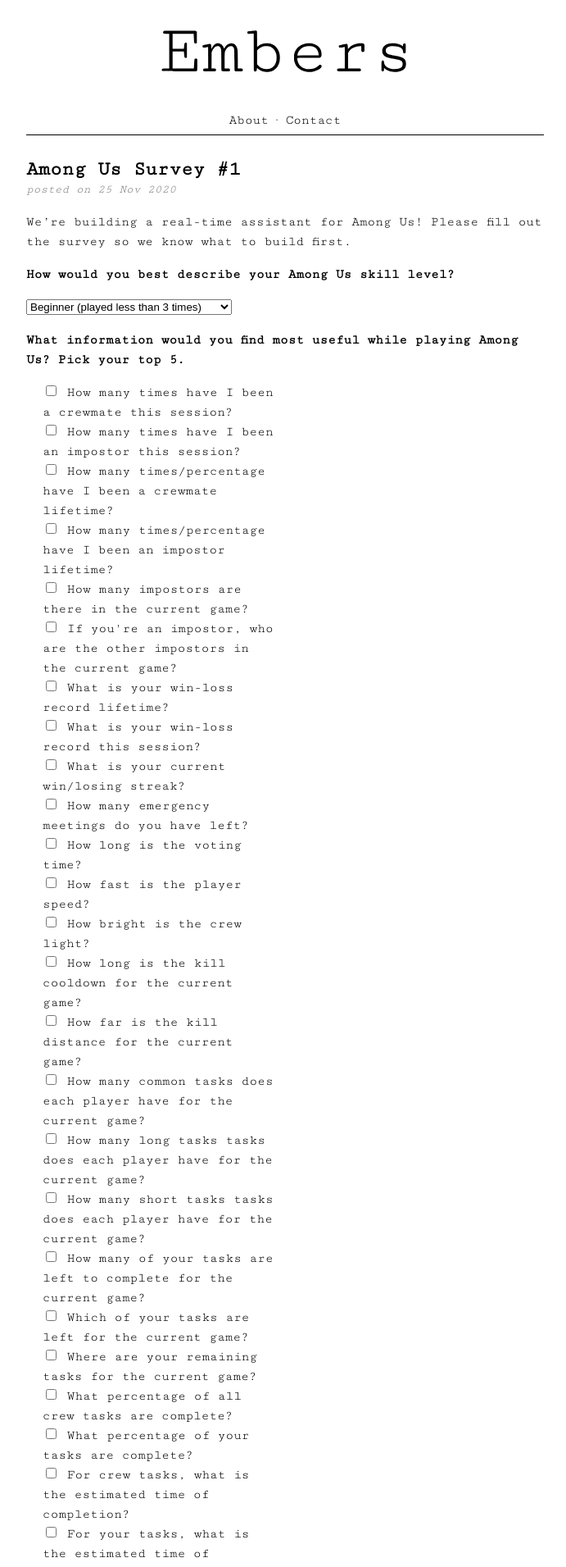
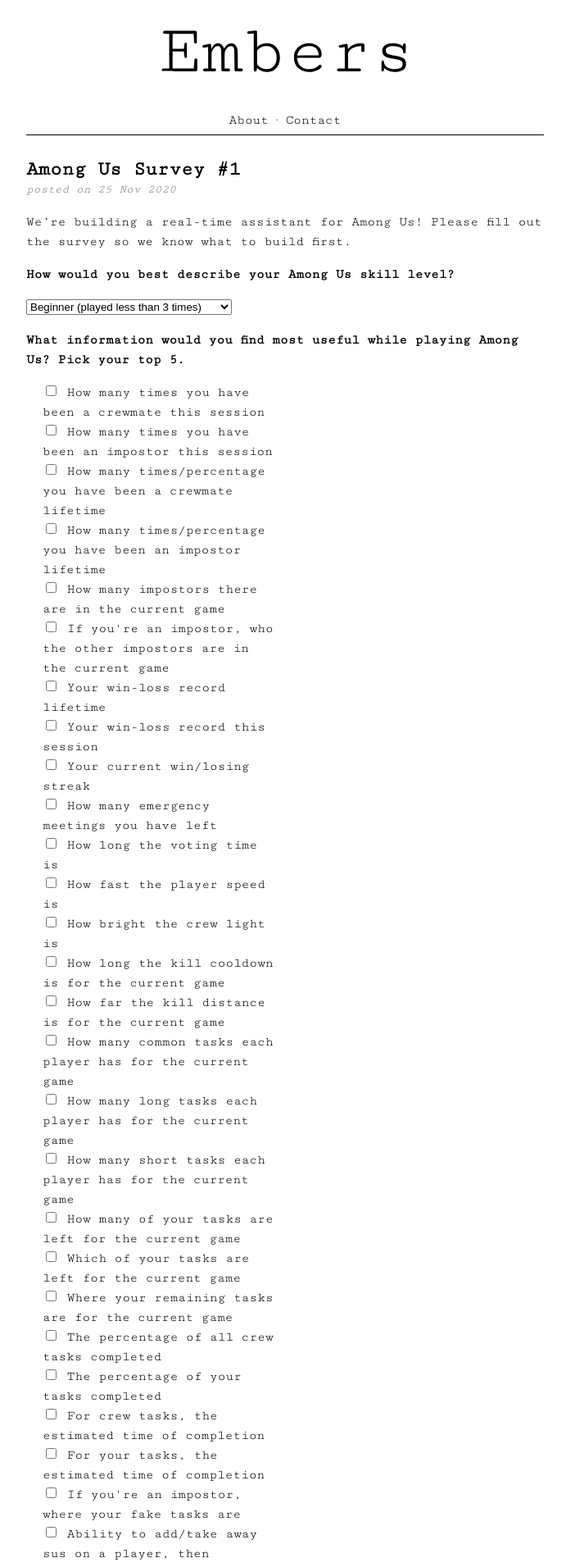
Before and after one commit to aindaco1/embers-website, a Jekyll site: the page built from _posts/2020-11-26-among-us-1.markdown, in a window 1280 px wide. Shown: the top 1911 px of the page at 82% size, without its empty margins (292-983 px from the left). Built offline with Jekyll 4.4.1, drawn with Linux system fonts in a browser that asks for light colours; some of the changed text lies outside the part shown.

Commit message:
media query for padding on columns #2

```diff
--- a/_posts/2020-11-26-among-us-1.markdown
+++ b/_posts/2020-11-26-among-us-1.markdown
@@ -22,63 +22,63 @@ We're building a real-time assistant for Among Us! Please fill out the survey so
   <div class="row">
     <div class="column">
       <input type="checkbox" id="crewmate-session" name="crewmate-session" value="crewmate-session">
-      <label for="vehicle3"> How many times have I been a crewmate this session?</label><br>
+      <label for="vehicle3"> How many times you have been a crewmate this session</label><br>
       <input type="checkbox" id="impostor-session" name="impostor-session" value="impostor-session">
-      <label for="vehicle3"> How many times have I been an impostor this session?</label><br>
+      <label for="vehicle3"> How many times you have been an impostor this session</label><br>
       <input type="checkbox" id="crewmate-lifetime" name="crewmate-lifetime" value="crewmate-lifetime">
-      <label for="vehicle3"> How many times/percentage have I been a crewmate lifetime?</label><br>
+      <label for="vehicle3"> How many times/percentage you have been a crewmate lifetime</label><br>
       <input type="checkbox" id="impostor-lifetime" name="impostor-lifetime" value="impostor-lifetime">
-      <label for="vehicle3"> How many times/percentage have I been an impostor lifetime?</label><br>
+      <label for="vehicle3"> How many times/percentage you have been an impostor lifetime</label><br>
       <input type="checkbox" id="impostor-current" name="impostor-current" value="impostor-current">
-      <label for="vehicle3"> How many impostors are there in the current game?</label><br>
+      <label for="vehicle3"> How many impostors there are in the current game</label><br>
       <input type="checkbox" id="other-impostors" name="other-impostors" value="other-impostors">
-      <label for="vehicle3"> If you're an impostor, who are the other impostors in the current game?</label><br>
+      <label for="vehicle3"> If you're an impostor, who the other impostors are in the current game</label><br>
       <input type="checkbox" id="win-loss-lifetime" name="win-loss-lifetime" value="win-loss-lifetime">
-      <label for="vehicle3"> What is your win-loss record lifetime?</label><br>
+      <label for="vehicle3"> Your win-loss record lifetime</label><br>
       <input type="checkbox" id="win-loss-session" name="win-loss-session" value="win-loss-session">
-      <label for="vehicle3"> What is your win-loss record this session?</label><br>
+      <label for="vehicle3"> Your win-loss record this session</label><br>
       <input type="checkbox" id="win-loss-streak" name="win-loss-streak" value="win-loss-streak">
-      <label for="vehicle3"> What is your current win/losing streak?</label><br>
+      <label for="vehicle3"> Your current win/losing streak</label><br>
       <input type="checkbox" id="emergency" name="emergency" value="emergency">
-      <label for="vehicle3"> How many emergency meetings do you have left?</label><br>
+      <label for="vehicle3"> How many emergency meetings you have left</label><br>
       <input type="checkbox" id="voting-long" name="voting-long" value="voting-long">
-      <label for="vehicle3"> How long is the voting time?</label><br>
+      <label for="vehicle3"> How long the voting time is</label><br>
       <input type="checkbox" id="speed" name="speed" value="speed">
-      <label for="vehicle3"> How fast is the player speed?</label><br>
+      <label for="vehicle3"> How fast the player speed is</label><br>
       <input type="checkbox" id="bright" name="bright" value="bright">
-      <label for="vehicle3"> How bright is the crew light?</label><br>
+      <label for="vehicle3"> How bright the crew light is</label><br>
       <input type="checkbox" id="kill-cooldown" name="kill-cooldown" value="kill-cooldown">
-      <label for="vehicle1"> How long is the kill cooldown for the current game?</label><br>
+      <label for="vehicle1"> How long the kill cooldown is for the current game</label><br>
       <input type="checkbox" id="kill-distance" name="kill-distance" value="kill-distance">
-      <label for="vehicle2"> How far is the kill distance for the current game?</label>
+      <label for="vehicle2"> How far the kill distance is for the current game</label>
       </div>
     <div class="column">
       <input type="checkbox" id="common-tasks" name="common-tasks" value="common-tasks">
-      <label for="vehicle3"> How many common tasks does each player have for the current game?</label><br>
+      <label for="vehicle3"> How many common tasks each player has for the current game</label><br>
       <input type="checkbox" id="long-tasks" name="long-tasks" value="long-tasks">
-      <label for="vehicle3"> How many long tasks tasks does each player have for the current game?</label><br>
+      <label for="vehicle3"> How many long tasks each player has for the current game</label><br>
       <input type="checkbox" id="short-tasks" name="short-tasks" value="short-tasks">
-      <label for="vehicle3"> How many short tasks tasks does each player have for the current game?</label><br>
+      <label for="vehicle3"> How many short tasks each player has for the current game</label><br>
       <input type="checkbox" id="your-tasks" name="your-tasks" value="your-tasks">
-      <label for="vehicle3"> How many of your tasks are left to complete for the current game?</label><br>
+      <label for="vehicle3"> How many of your tasks are left for the current game</label><br>
       <input type="checkbox" id="name-your-tasks" name="name-your-tasks" value="name-your-tasks">
-      <label for="vehicle3"> Which of your tasks are left for the current game?</label><br>
+      <label for="vehicle3"> Which of your tasks are left for the current game</label><br>
       <input type="checkbox" id="where-your-tasks" name="where-your-tasks" value="where-your-tasks">
-      <label for="vehicle3"> Where are your remaining tasks for the current game?</label><br>
+      <label for="vehicle3"> Where your remaining tasks are for the current game</label><br>
       <input type="checkbox" id="percentage-all-tasks" name="percentage-all-tasks" value="percentage-all-tasks">
-      <label for="vehicle3"> What percentage of all crew tasks are complete?</label><br>
+      <label for="vehicle3"> The percentage of all crew tasks completed</label><br>
       <input type="checkbox" id="percentage-your-tasks" name="percentage-your-tasks" value="percentage-your-tasks">
-      <label for="vehicle3"> What percentage of your tasks are complete?</label><br>
+      <label for="vehicle3"> The percentage of your tasks completed</label><br>
       <input type="checkbox" id="crew-etc" name="crew-etc" value="crew-etc">
-      <label for="vehicle3"> For crew tasks, what is the estimated time of completion?</label><br>
+      <label for="vehicle3"> For crew tasks, the estimated time of completion</label><br>
       <input type="checkbox" id="your-etc" name="your-etc" value="your-etc">
-      <label for="vehicle3"> For your tasks, what is the estimated time of completion?</label><br>
+      <label for="vehicle3"> For your tasks, the estimated time of completion</label><br>
       <input type="checkbox" id="fake-tasks" name="fake-tasks" value="fake-tasks">
-      <label for="vehicle3"> If you're an impostor, where are your fake tasks?</label><br>
+      <label for="vehicle3"> If you're an impostor, where your fake tasks are</label><br>
       <input type="checkbox" id="sus" name="sus" value="sus">
-      <label for="vehicle3"> Add/take away sus on a player. Who is sus?</label><br>
+      <label for="vehicle3"> Ability to add/take away sus on a player, then retrieve info later</label><br>
       <input type="checkbox" id="instructions" name="instructions" value="instructions">
-      <label for="vehicle3"> Instructions to complete a specific task, e.g. How do you do the canister task?</label>
+      <label for="vehicle3"> Instructions to complete a specific task -- e.g. how you do the canister task</label>
     </div>
   </div>
   <p></p>
--- a/assets/css/style.css
+++ b/assets/css/style.css
@@ -181,9 +181,9 @@ a:hover	{
 		font-size: 1.5em;
 	}
 	.column {
-		float: left;
-		width: 40%;
-		padding: 0 20px 0 20px;
+		width: 45%;
+    	padding: 0 5px 0 10px;
+    	font-size: 12px;
 		}
 }
 
```
Also changed, not shown: Gemfile.lock.
